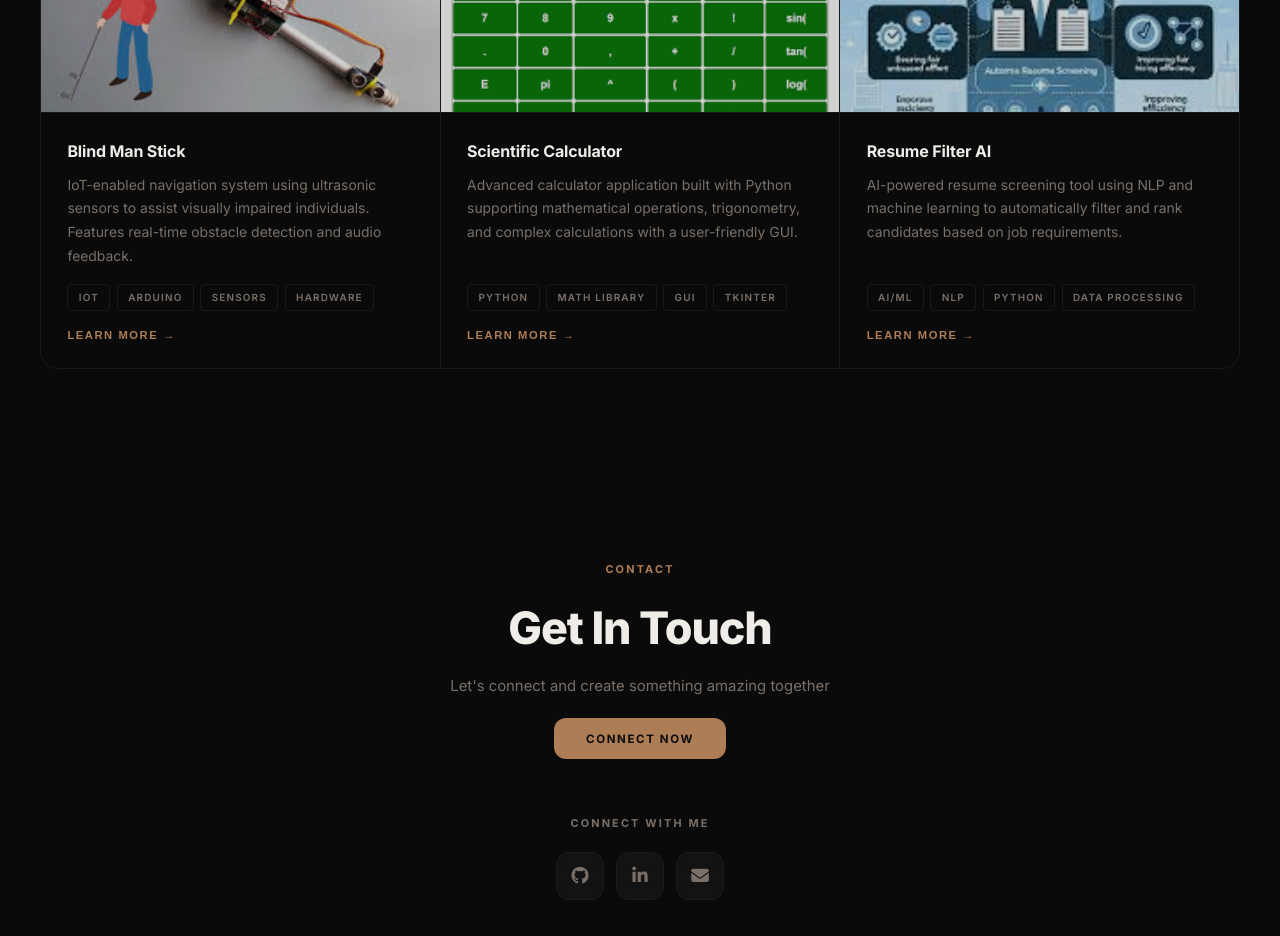
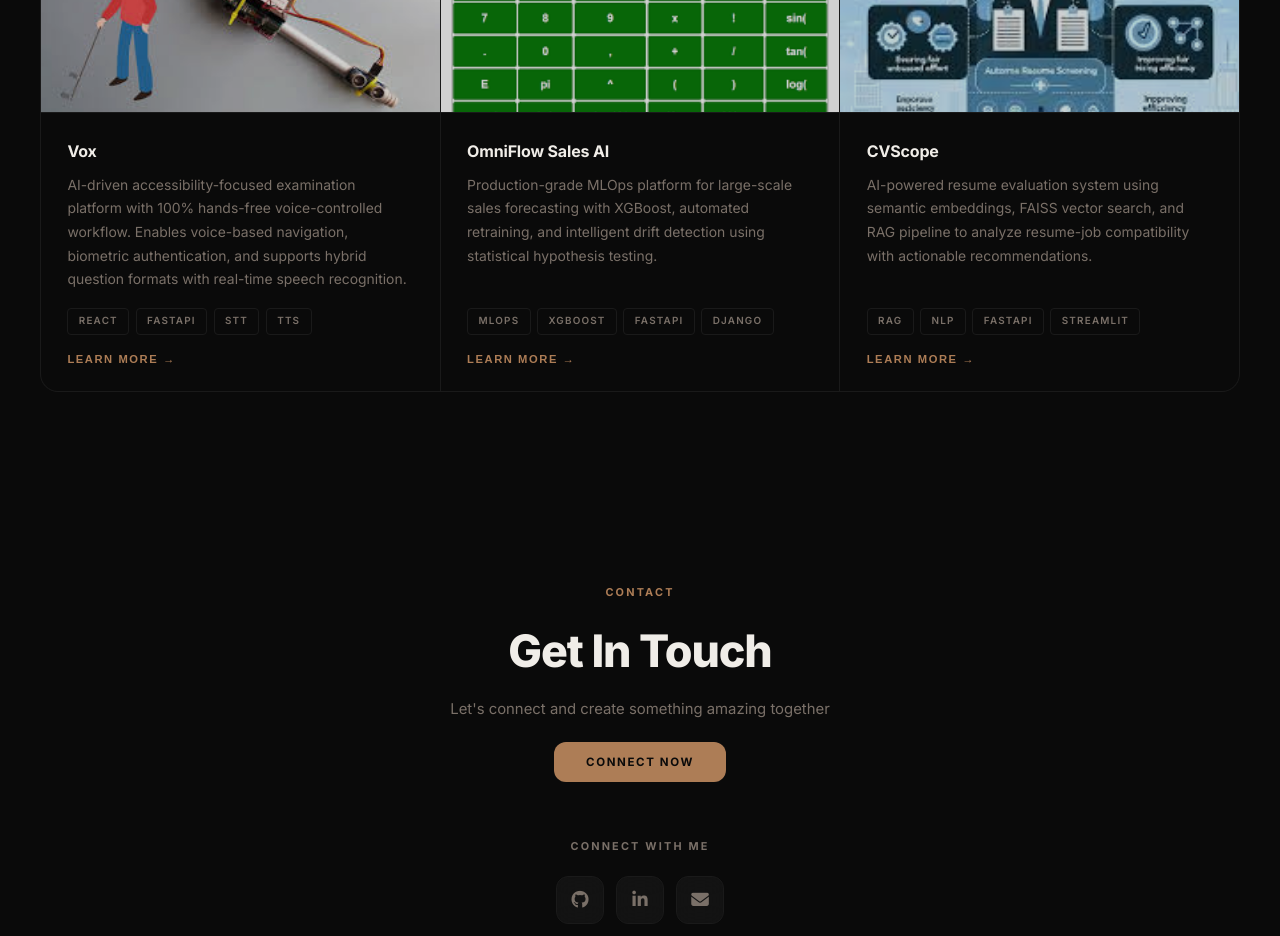
Before and after one commit to allenjohn006/Portfolio, a React (Vite) app: page / in a window 1280 px wide. Shown: the part 2820-3756 px from the top of the page. Built offline with nearby package versions, Linux system fonts and the light colour scheme.

Commit message:
Update projects section with Vox, OmniFlow, and CVScope

```diff
--- a/src/App.jsx
+++ b/src/App.jsx
@@ -251,24 +251,24 @@ export default function App() {
               <div className="projects-grid">
                 {[
                   {
-                    title: 'Blind Man Stick',
-                    desc: 'IoT-enabled navigation system using ultrasonic sensors to assist visually impaired individuals. Features real-time obstacle detection and audio feedback.',
+                    title: 'Vox',
+                    desc: 'AI-driven accessibility-focused examination platform with 100% hands-free voice-controlled workflow. Enables voice-based navigation, biometric authentication, and supports hybrid question formats with real-time speech recognition.',
                     image: `${base}blind-man.jpeg`,
-                    tags: ['IoT', 'Arduino', 'Sensors', 'Hardware'],
+                    tags: ['React', 'FastAPI', 'STT', 'TTS'],
                     color: 'gradient-blue'
                   },
                   {
-                    title: 'Scientific Calculator',
-                    desc: 'Advanced calculator application built with Python supporting mathematical operations, trigonometry, and complex calculations with a user-friendly GUI.',
+                    title: 'OmniFlow Sales AI',
+                    desc: 'Production-grade MLOps platform for large-scale sales forecasting with XGBoost, automated retraining, and intelligent drift detection using statistical hypothesis testing.',
                     image: `${base}calc.png`,
-                    tags: ['Python', 'Math Library', 'GUI', 'Tkinter'],
+                    tags: ['MLOps', 'XGBoost', 'FastAPI', 'Django'],
                     color: 'gradient-purple'
                   },
                   {
-                    title: 'Resume Filter AI',
-                    desc: 'AI-powered resume screening tool using NLP and machine learning to automatically filter and rank candidates based on job requirements.',
+                    title: 'CVScope',
+                    desc: 'AI-powered resume evaluation system using semantic embeddings, FAISS vector search, and RAG pipeline to analyze resume-job compatibility with actionable recommendations.',
                     image: `${base}resume.jpeg`,
-                    tags: ['AI/ML', 'NLP', 'Python', 'Data Processing'],
+                    tags: ['RAG', 'NLP', 'FastAPI', 'Streamlit'],
                     color: 'gradient-green'
                   },
                 ].map((project, idx) => (
```
Also changed, not shown: 2 other files (tests, documents, lock files or other folders).
